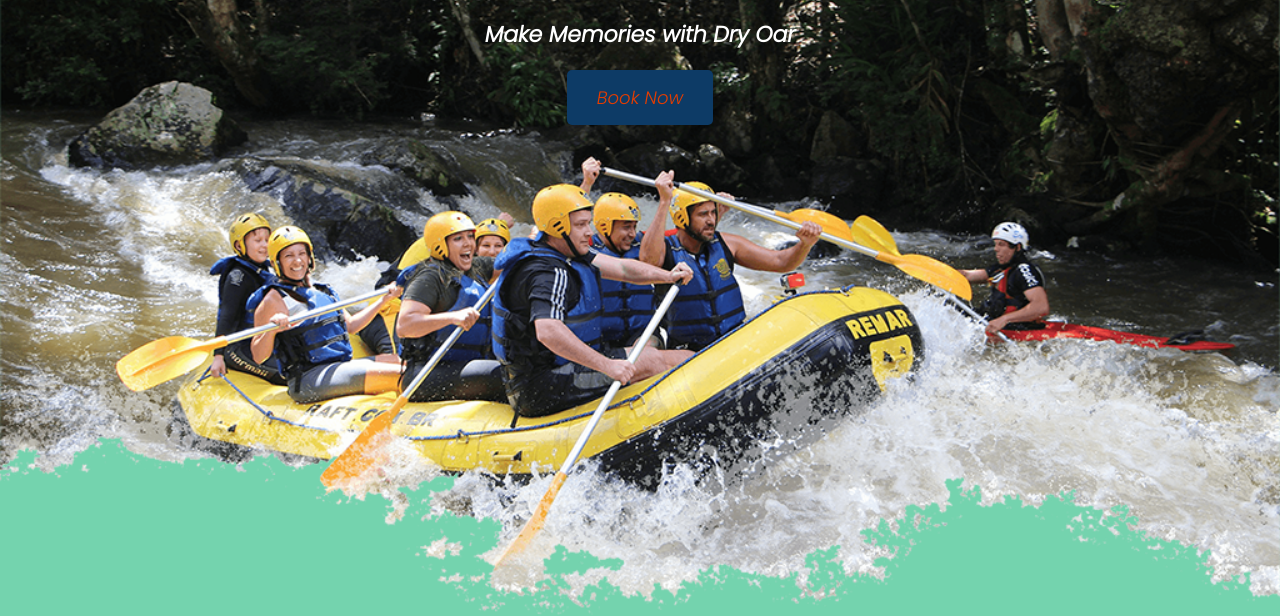
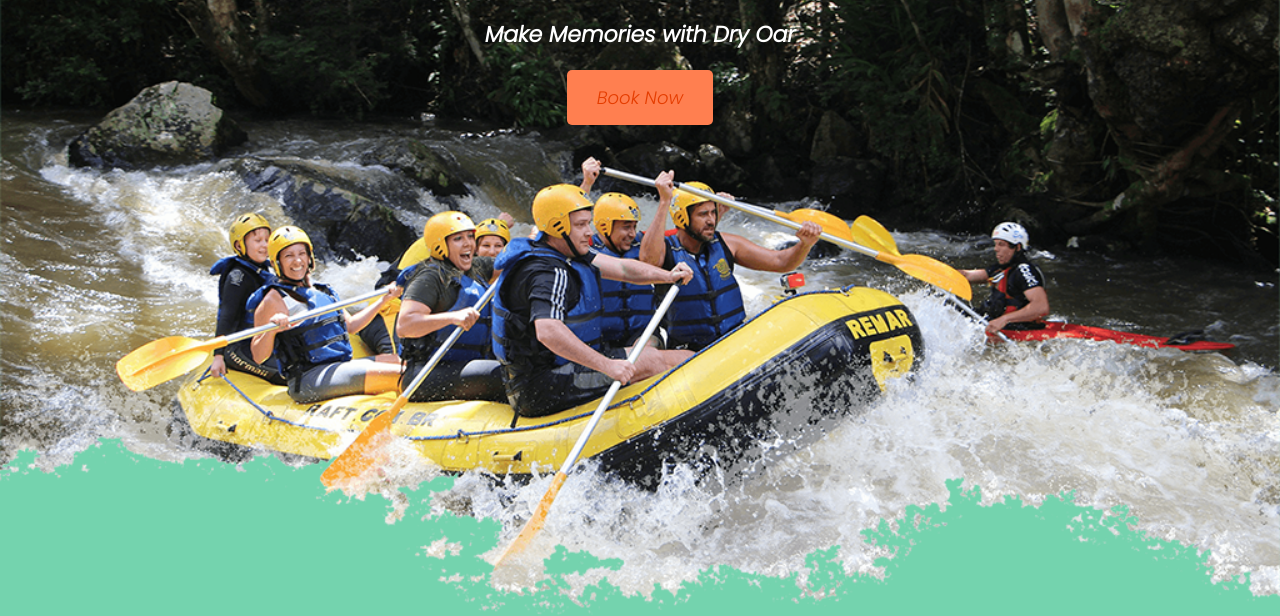
Before and after one commit to fckolob/WDD130, a plain HTML site: page wwr/index.html in a window 1280 px wide. Shown: the part 196-812 px from the top of the page. Drawn offline with Linux system fonts and the light colour scheme.

Commit message:
files names and styles added

```diff
--- a/wrr/styles/style.css
+++ b/wwr/styles/style.css
@@ -112,7 +112,7 @@ h4{
 }
 
 .book, .join{
-    background-color: #0D3B66;
+    background-color:coral;
     color:#E53D00;
     text-decoration: none;
     font-size: 18px;
```
Also changed, not shown: wwr/images/camping.jpg (renamed from wrr/images/camping.jpg), wwr/images/facebook.png (renamed from wrr/images/facebook.png), wwr/images/fire_icon.png (renamed from wrr/images/fire_icon.png), wwr/images/hero.png (renamed from wrr/images/hero.png), wwr/images/instagram.png (renamed from wrr/images/instagram.png), wwr/images/logo.jpg (renamed from wrr/images/logo.jpg), wwr/images/logo.png (renamed from wrr/images/logo.png), wwr/images/mountains.jpg (renamed from wrr/images/mountains.jpg), wwr/images/oars.png (renamed from wrr/images/oars.png), wwr/images/rapids.jpg (renamed from wrr/images/rapids.jpg), wwr/images/river_icon.png (renamed from wrr/images/river_icon.png), wwr/images/rivers.jpg (renamed from wrr/images/rivers.jpg), wwr/images/twitter.png (renamed from wrr/images/twitter.png), wwr/index.html (renamed from wrr/index.html), 2 more files.
